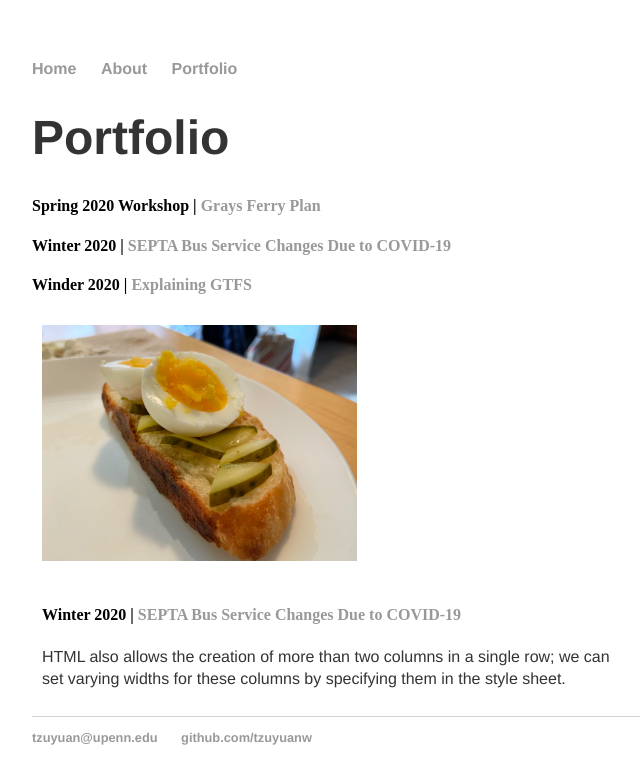
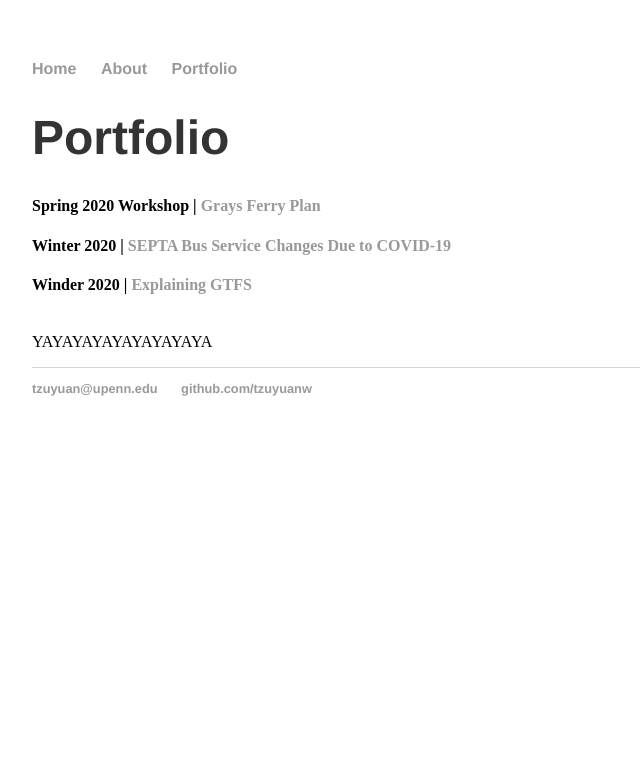
Before and after one commit to tzuyuanw/tzuyuanw.github.io, a Jekyll site: the page built from blog/index.html, in a window 1280 px wide. Shown: the top 784 px of the page, without its empty margins (160-800 px from the left). Built offline with Jekyll 4.4.1, drawn with Linux system fonts in a browser that asks for light colours.

Commit message:
Update index.html

```diff
--- a/blog/index.html
+++ b/blog/index.html
@@ -6,20 +6,11 @@ title: Portfolio
 <div class ="blurb">
 	<h4>Spring 2020 Workshop | <a href="/blog/graysferryplan" title="Grays Ferry Plan">Grays Ferry Plan</a></h4>
 	<h4>Winter 2020 | <a href="/blog/septaBusCovid19" title="SEPTA Bus Service Changes Due to COVID-19">SEPTA Bus Service Changes Due to COVID-19</a></h4>
-	<h4>Winder 2020 | <a href="/blog/GTFSexplanation" title="Expaining GTFS">Explaining GTFS</a></h4>
+	<p><h4>Winder 2020 | <a href="/blog/GTFSexplanation" title="Expaining GTFS">Explaining GTFS</a></h4><br/>
+		YAYAYAYAYAYAYAYAYA
+	</p>
+
 
 
 
 </div>
-<div class="row">
-  	<div class="column left">
-		<img src="/recipes/images/eggsandwich.png" height="236px" width="315px" alt="Egg Sandwich Image" class="image"/>
-	</div>
-  	<div class="column right">
-    		<h4>Winter 2020 | <a href="/blog/septaBusCovid19" title="SEPTA Bus Service Changes Due to COVID-19">SEPTA Bus Service Changes Due to COVID-19</a></h4>
-		<p>HTML also allows the creation of more than two columns in a single row;
-			we can set varying widths for these columns by specifying them in the style sheet.
-		</p>
-  	</div>
-
-</div>
```
